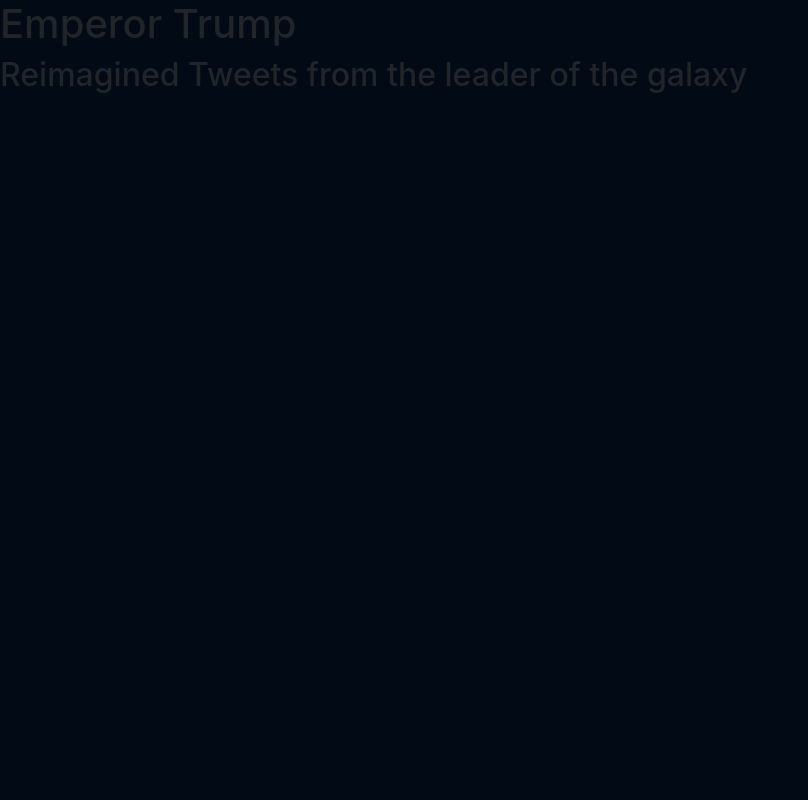
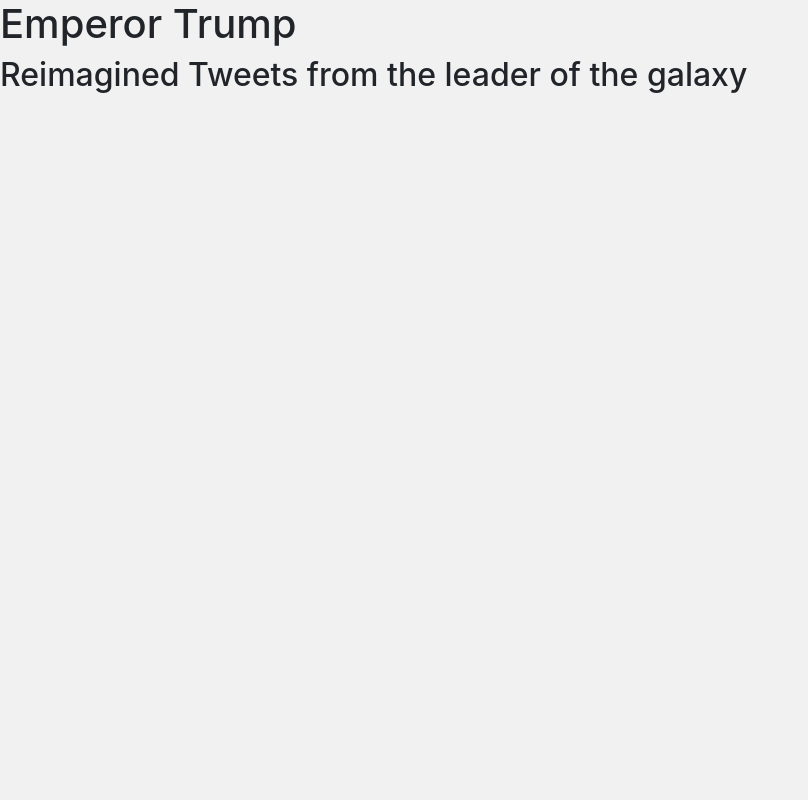
Before and after one commit to nmbr13/donald-palpatine, a Flask app: page / in a window 1280 px wide. Shown: the whole page, without its empty margins (0-808 px from the left). Run offline with Flask 2, Linux system fonts and the light colour scheme; some libraries are stand-ins or nearby versions.

Commit message:
update styles

```diff
--- a/static/style.css
+++ b/static/style.css
@@ -1,5 +1,5 @@
 body{
-  background-color: #020a16;
+  background-color: #f1f1f1;
 }
 .card{
   background-color: white;
--- a/templates/index.html
+++ b/templates/index.html
@@ -11,7 +11,7 @@
       {% for q in quote%}
       <div class="card col-md-12">
         <div class="quote">
-            <h3>{{q.tweet}}</h3>
+            <h6>{{q.tweet}}</h6>
             <i>{{q.date}}</i>
         </div>
       </div>
```
